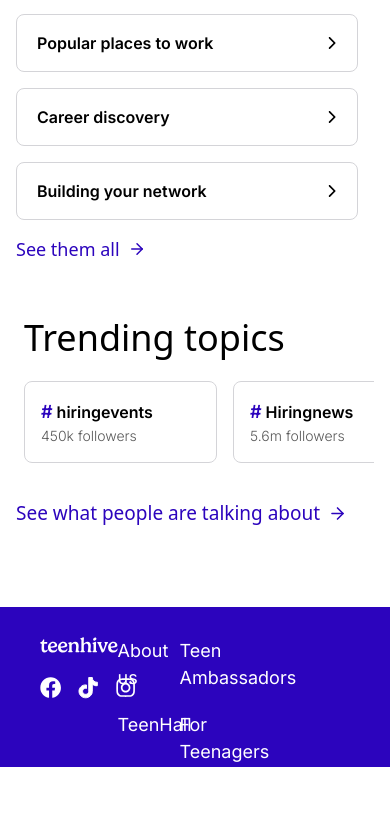
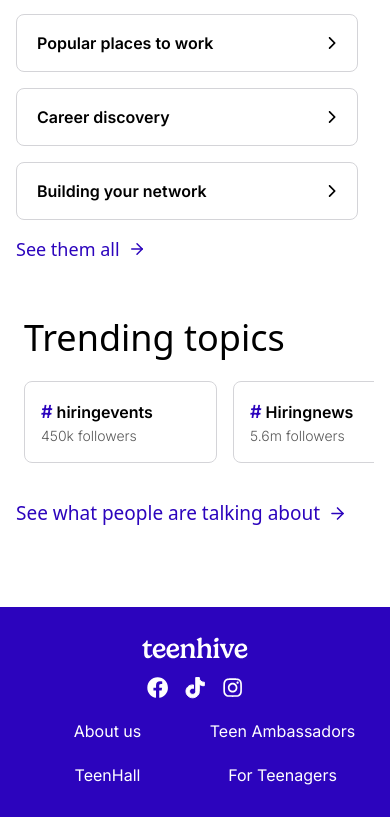
Before and after one commit to joindevforge/job2, a Next.js app: page / in a window 390 px wide. Shown: the part 4994-5811 px from the top of the page. Before the commit the page ends 5761 px from the top, so only its background shows below. Built offline with nearby package versions, Linux system fonts and the light colour scheme.

Commit message:
improve footer

```diff
--- a/components/Footer.jsx
+++ b/components/Footer.jsx
@@ -5,10 +5,10 @@ function Footer() {
   return (
     <>
       <div className=" relative z-[50] ">
-        <div className=" sm:py-[40px] flex justify-start py-[30px] px-[40px] sm:px-[80px] bg-[#2c04bd]">
-          <div className=" w-[25%]">
+        <div className=" sm:py-[40px] flex sm:flex-row flex-col  justify-start py-[30px] px-[20px] sm:px-[80px] bg-[#2c04bd]">
+          <div className=" sm:w-[25%] w-[100%] flex justify-center flex-col items-center ">
             <Link href="/" className=" text-white">
-              <div className="mb-[24px]">
+              <div className="sm:mb-[24px] mb-[18px]">
                 <img
                   src="/images/logo.svg"
                   className=" text-white"
@@ -89,8 +89,8 @@ function Footer() {
             </div>
           </div>
           {/* griding */}
-          <div className="w-[40%] text-[18px] font-Inter h-[100px] grid grid-cols-2">
-            <div className="w-full flex flex-col">
+          <div className="sm:w-[40%] w-full text-[1rem] sm:text-[16px] mt-[20px] sm:mt-0 font-Inter h-full sm:h-[100px] grid grid-cols-2">
+            <div className="w-full flex flex-col justify-center items-center">
             <Link href="/about-us" className="text-white hover:underline">
               About us
             </Link>
@@ -98,7 +98,7 @@ function Footer() {
             TeenHall
             </Link>
             </div>
-            <div className="w-full flex flex-col">
+            <div className="w-full flex flex-col justify-center items-center">
             <Link href="/teen-ambassadors" className="text-white hover:underline">
             Teen Ambassadors
             </Link>
```
